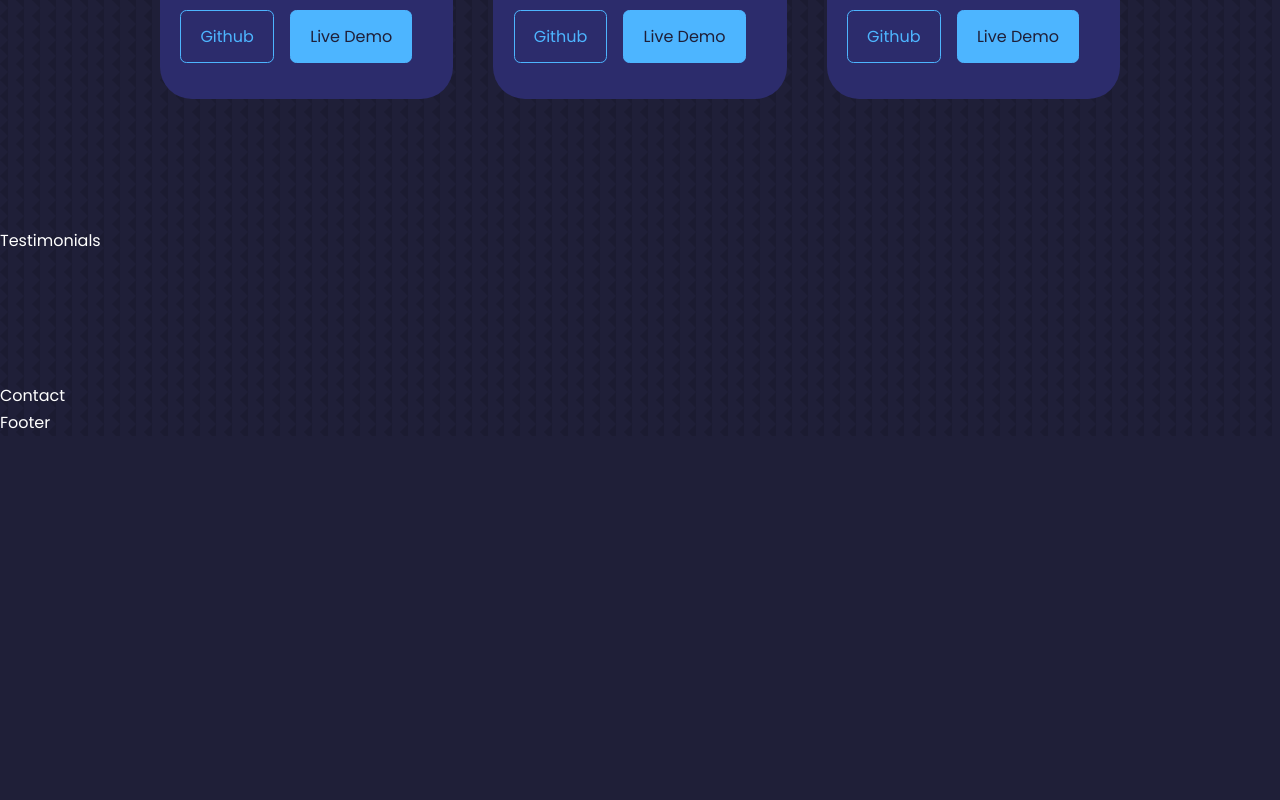
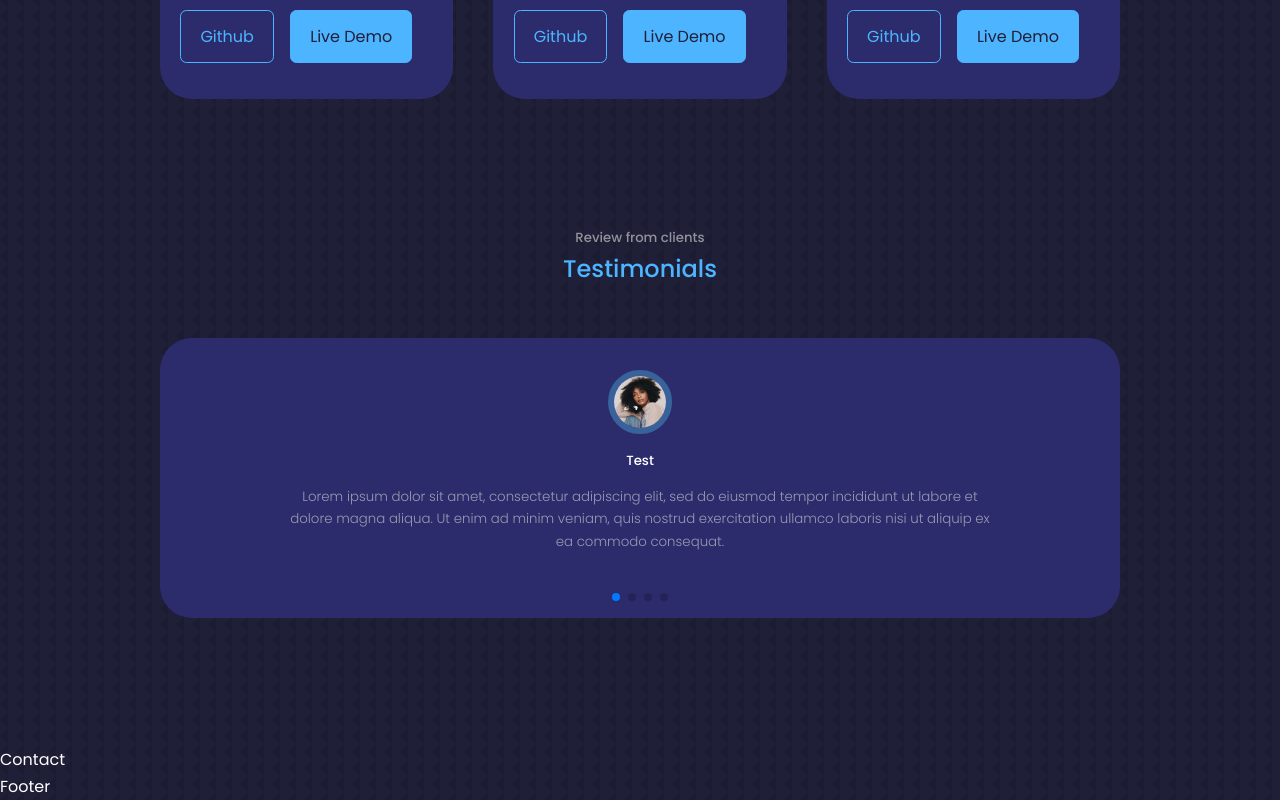
Before and after one commit to BehnamBorhani/My-Portfolio, a React (Create React App) app: page / in a window 1280 px wide. Shown: the part 3944-4744 px from the top of the page. Before the commit the page ends 4380 px from the top, so only its background shows below. Built offline with nearby package versions, Linux system fonts and the light colour scheme.

Commit message:
Testimonials section completed

```diff
--- a/package.json
+++ b/package.json
@@ -10,6 +10,7 @@
     "react-dom": "^18.2.0",
     "react-icons": "^4.11.0",
     "react-scripts": "5.0.1",
+    "swiper": "^10.2.0",
     "web-vitals": "^2.1.4"
   },
   "scripts": {
--- a/src/components/testimonials/Testimonials.jsx
+++ b/src/components/testimonials/Testimonials.jsx
@@ -1,8 +1,74 @@
 import React from "react";
 import "./testimonials.css";
+import avatar1 from "../../assets/avatar1.jpg";
+import avatar2 from "../../assets/avatar2.jpg";
+import avatar3 from "../../assets/avatar3.jpg";
+import avatar4 from "../../assets/avatar4.jpg";
+
+import { Pagination } from "swiper/modules";
+
+import { Swiper, SwiperSlide } from "swiper/react";
+
+// Import Swiper styles
+import "swiper/css";
+import "swiper/css/pagination";
+
+const data = [
+  {
+    id: 1,
+    name: "Test",
+    avatar: avatar1,
+    review:
+      "Lorem ipsum dolor sit amet, consectetur adipiscing elit, sed do eiusmod tempor incididunt ut labore et dolore magna aliqua. Ut enim ad minim veniam, quis nostrud exercitation ullamco laboris nisi ut aliquip ex ea commodo consequat.",
+  },
+  {
+    id: 2,
+    name: "Test",
+    avatar: avatar2,
+    review:
+      "Lorem ipsum dolor sit amet, consectetur adipiscing elit, sed do eiusmod tempor incididunt ut labore et dolore magna aliqua. Ut enim ad minim veniam, quis nostrud exercitation ullamco laboris nisi ut aliquip ex ea commodo consequat.",
+  },
+  {
+    id: 3,
+    name: "Test",
+    avatar: avatar3,
+    review:
+      "Lorem ipsum dolor sit amet, consectetur adipiscing elit, sed do eiusmod tempor incididunt ut labore et dolore magna aliqua. Ut enim ad minim veniam, quis nostrud exercitation ullamco laboris nisi ut aliquip ex ea commodo consequat.",
+  },
+  {
+    id: 4,
+    name: "Test",
+    avatar: avatar4,
+    review:
+      "Lorem ipsum dolor sit amet, consectetur adipiscing elit, sed do eiusmod tempor incididunt ut labore et dolore magna aliqua. Ut enim ad minim veniam, quis nostrud exercitation ullamco laboris nisi ut aliquip ex ea commodo consequat.",
+  },
+];
 
 const Testimonials = () => {
-  return <section id="testimonials">Testimonials</section>;
+  return (
+    <section id="testimonials">
+      <h5>Review from clients</h5>
+      <h2>Testimonials</h2>
+
+      <Swiper
+        modules={[Pagination]}
+        spaceBetween={40}
+        slidesPerView={1}
+        pagination={{ clickable: true }}
+        className="container testimonials__container"
+      >
+        {data.map((item) => (
+          <SwiperSlide key={item.id} className="testimonial">
+            <div className="client__avatar">
+              <img src={item.avatar} alt="avatar" />
+            </div>
+            <h5 className="client__name">{item.name}</h5>
+            <small className="client__review">{item.review}</small>
+          </SwiperSlide>
+        ))}
+      </Swiper>
+    </section>
+  );
 };
 
 export default Testimonials;
--- a/src/components/testimonials/testimonials.css
+++ b/src/components/testimonials/testimonials.css
@@ -0,0 +1,54 @@
+.container .testimonials__container {
+  width: 40%;
+  padding-bottom: 4rem;
+}
+
+.client__avatar {
+  width: 4rem;
+  aspect-ratio: 1/1;
+  overflow: hidden;
+  border-radius: 50%;
+  margin: 0 auto 1rem;
+  border: 0.4rem solid var(--color-primary-variant);
+}
+
+.testimonial {
+  background: var(--color-bg-variant);
+  text-align: center;
+  padding: 2rem;
+  border-radius: 2rem;
+  user-select: none;
+  padding-bottom: 4rem;
+}
+
+.client__review {
+  color: var(--color-light);
+  font-weight: 300;
+  display: block;
+  width: 80%;
+  margin: 0.8rem auto 0;
+}
+
+.swiper-pagination-clickable swiper-pagination-bullet {
+  background: var(--color-primary);
+}
+
+/* ========================= MEDIA QUERIES (MEDIUM DEVICES) ======================= */
+
+@media screen and (max-width: 1024px) {
+  .container .testimonials__container {
+    width: 60%;
+  }
+}
+
+/* ========================= MEDIA QUERIES (SMALL DEVICES) ======================= */
+
+@media screen and (max-width: 600px) {
+  .container .testimonials__container {
+    width: var(--container-width-sm);
+  }
+
+  .client__review {
+    width: var(--container-width-sm);
+  }
+}
```
Also changed, not shown: 1 other file (tests, documents, lock files or other folders).
